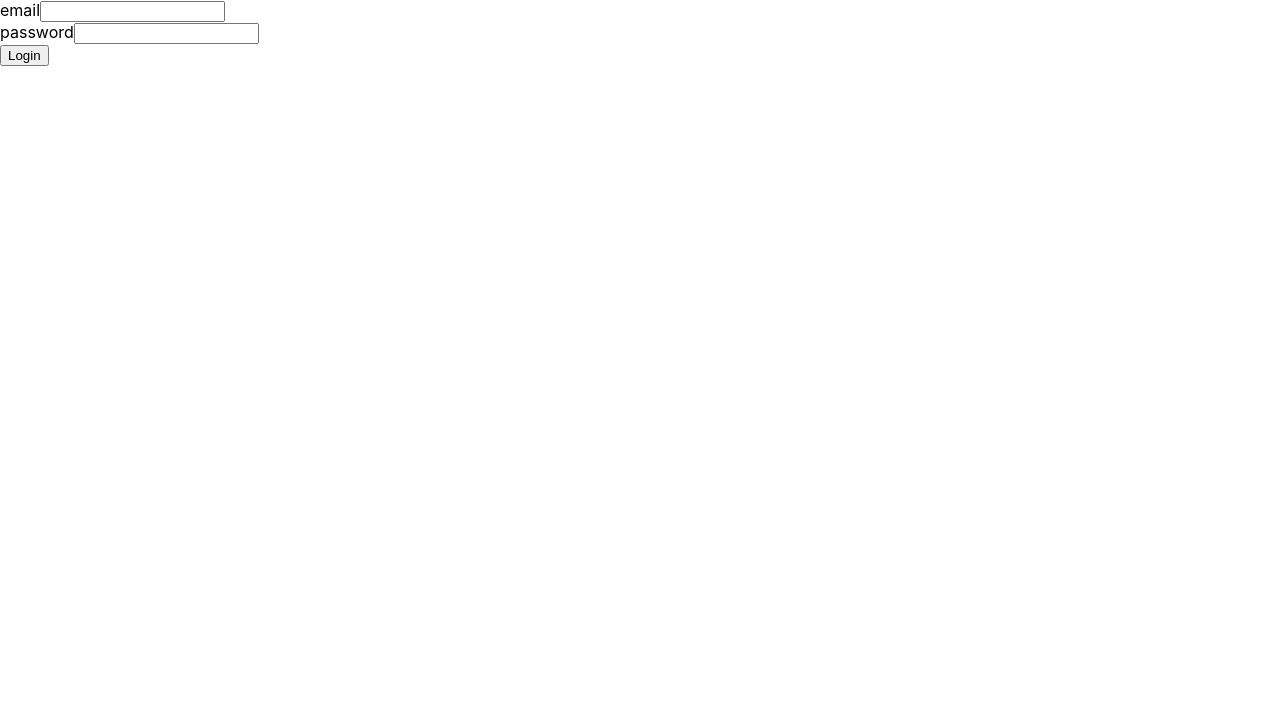
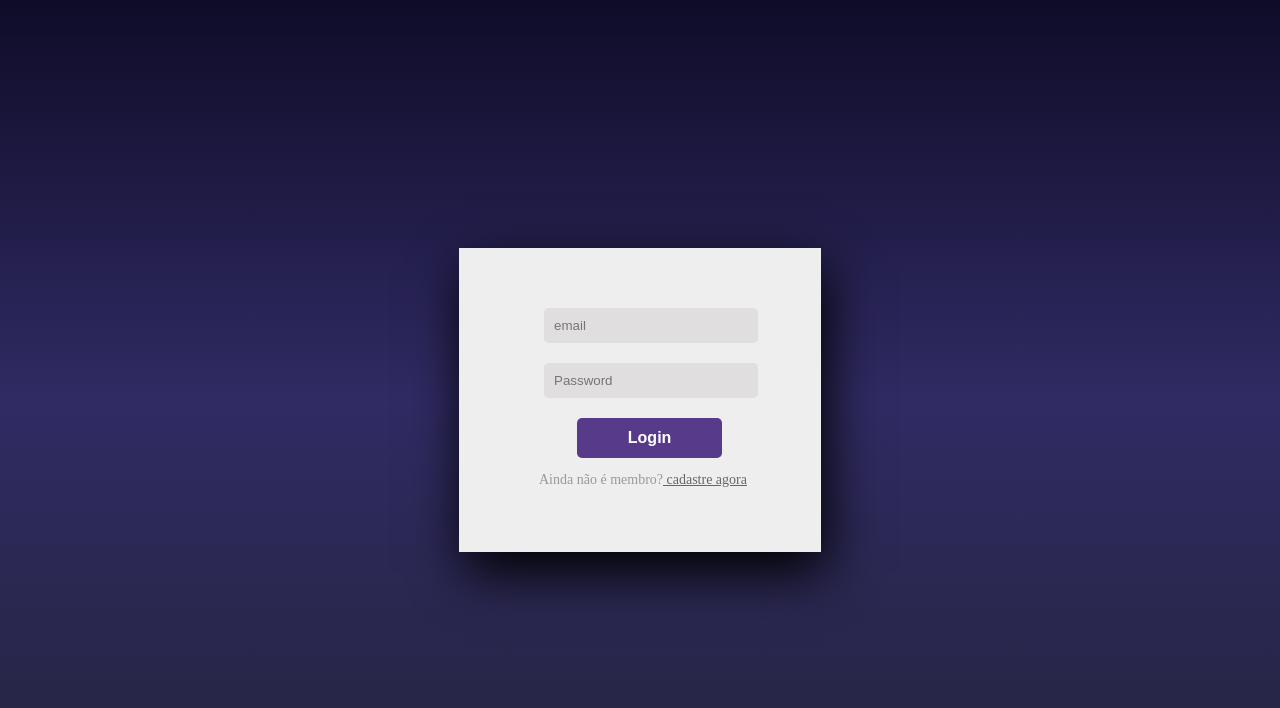
Before and after one commit to Eli15x/Movie-work-now-front, a React (Create React App) app in the folder movie-work-now-app/: page /login in a window 1280 px wide. Shown: the top 708 px of the page. Built offline with nearby package versions, Linux system fonts and the light colour scheme.

Commit message:
feat: adding basic layout to login page

```diff
--- a/movie-work-now-app/src/App.js
+++ b/movie-work-now-app/src/App.js
@@ -1,6 +1,6 @@
 import './App.css';
 import React from "react";
-import Login from "./pages/Login"
+import Login from "./pages/Login/Login"
 import Feed from "./pages/Feed"
 import {
   BrowserRouter as Router,
--- a/movie-work-now-app/src/pages/Login.js
+++ b/movie-work-now-app/src/pages/Login/Login.js
@@ -1,6 +1,6 @@
-import '../App.css';
-import { validLogin } from '../api/user'
+import { validLogin } from '../../api/user'
 import React , { useEffect, useState } from "react";
+import './login.css'
 import { useNavigate } from "react-router-dom";
 
 export default () => {
@@ -36,26 +36,24 @@ useEffect(() => {
 
 });
 
-
   return (
     <div className="login">
+    <div className="login-form">
       <form onSubmit={fetchData}>
         <div>
-          <span>email</span>
           <input
             onChange={e => setEmail(e.target.value)}
             id="email"
             name="email"
-            placeholder=""
+            placeholder="email"
           />
         </div>
         <div>
-          <span>password</span>
           <input
             onChange={e => setPassword(e.target.value)}
             id="password"
             name="password"
-            placeholder=""
+            placeholder="Password"
           />
         </div>
         <button
@@ -65,8 +63,11 @@ useEffect(() => {
         >
           Login
         </button>
+        <span> Ainda não é membro?</span>
+        <a href="#" class="txt2 bo1"> cadastre agora </a>
       </form>
     </div>
+  </div>
 );
 
 }
--- /dev/null
+++ b/movie-work-now-app/src/pages/Login/login.css
@@ -0,0 +1,95 @@
+body{
+	min-height: 100vh;
+	font-family: 'Jost', sans-serif;
+	background: linear-gradient(to bottom, #0f0c29, #302b63, #24243e);
+	display: flex;
+	justify-content: center;
+	align-items: center;
+}
+
+.login{
+	display: flex;
+	flex-direction: row;
+	justify-content: center;
+	align-items: center;
+	overflow: hidden;
+	box-shadow: 5px 20px 50px #000;
+	background: #eee;
+}
+
+form {
+	display:relative;
+	margin:60px;
+
+}
+
+label{
+	color: #6d44b8;
+	font-size: 2.3em;
+	justify-content: center;
+	display: flex;
+	margin: 15px;
+	font-weight: bold;
+	cursor: pointer;
+	transition: .5s ease-in-out;
+}
+
+input{
+	width: 80%;
+	height: 30%;
+	background: #e0dede;
+	justify-content: center;
+	display: flex;
+	margin: 20px 20px 0px 25px;
+	padding: 10px;
+	border: none;
+	outline: none;
+	border-radius: 5px;
+}
+
+span{
+	font-family: Poppins-Regular;
+    font-size: 14px;
+    color: #999;
+    line-height: 1.5;
+	margin: 0px 0px 0px 20px;
+}
+
+a{
+	font-family: Poppins-Regular;
+    font-size: 14px;
+    line-height: 1.7;
+    color: #666;
+    margin: 0;
+    transition: all .4s;
+}
+button{
+	width: 60%;
+	height: 40px;
+	margin: 10px 20px 10px 58px;
+	justify-content: center;
+	display: block;
+	color: #fff;
+	background: #573b8a;
+	font-size: 1em;
+	font-weight: bold;
+	margin-top: 20px;
+	outline: none;
+	border: none;
+	border-radius: 5px;
+	transition: .2s ease-in;
+	cursor: pointer;
+}
+button:hover{
+	background: #6d44b8;
+}
+
+#chk:checked ~ .login{
+	transform: translateY(-500px);
+}
+#chk:checked ~ .login label{
+	transform: scale(1);
+}
+#chk:checked ~ .signup label{
+	transform: scale(.6);
+}
```
